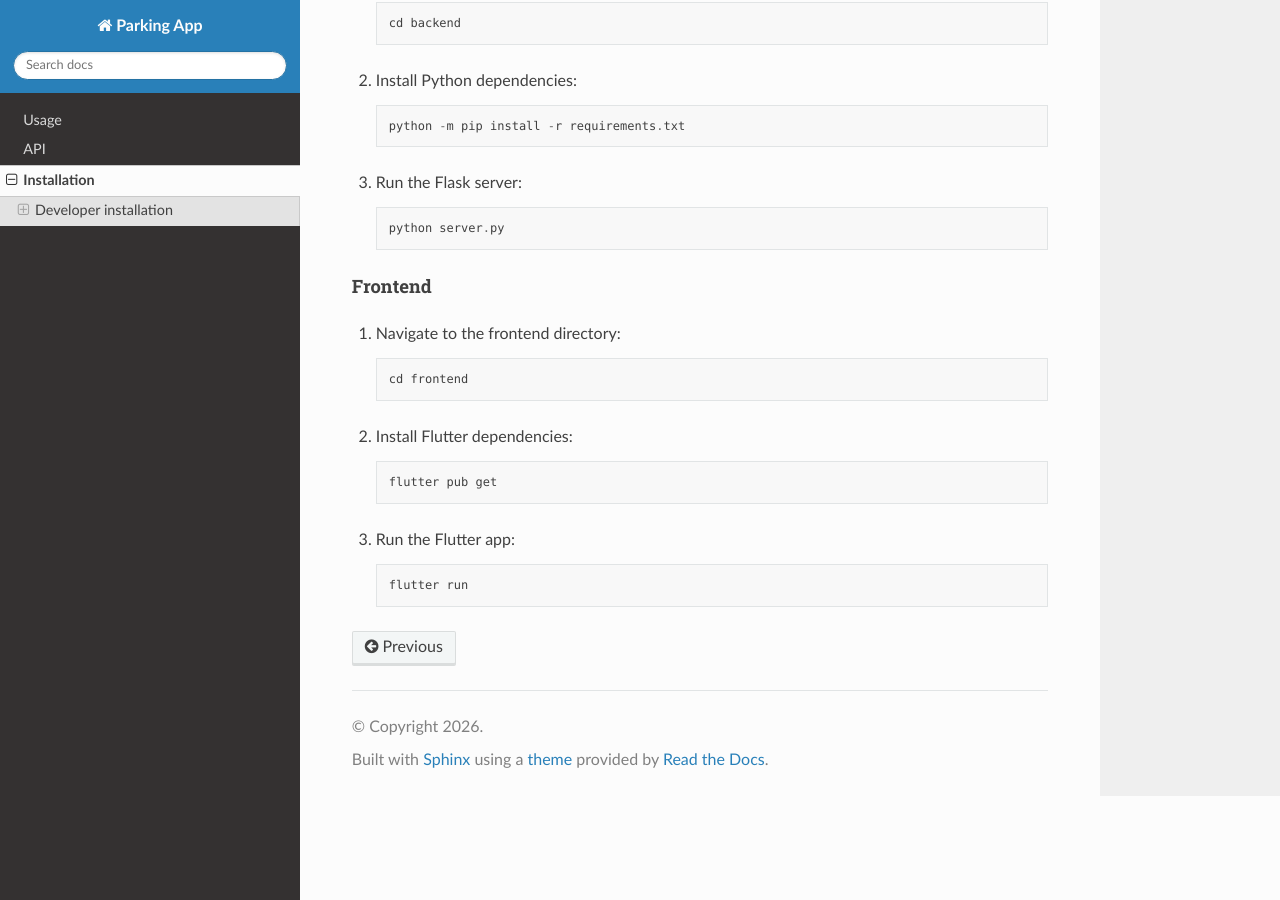
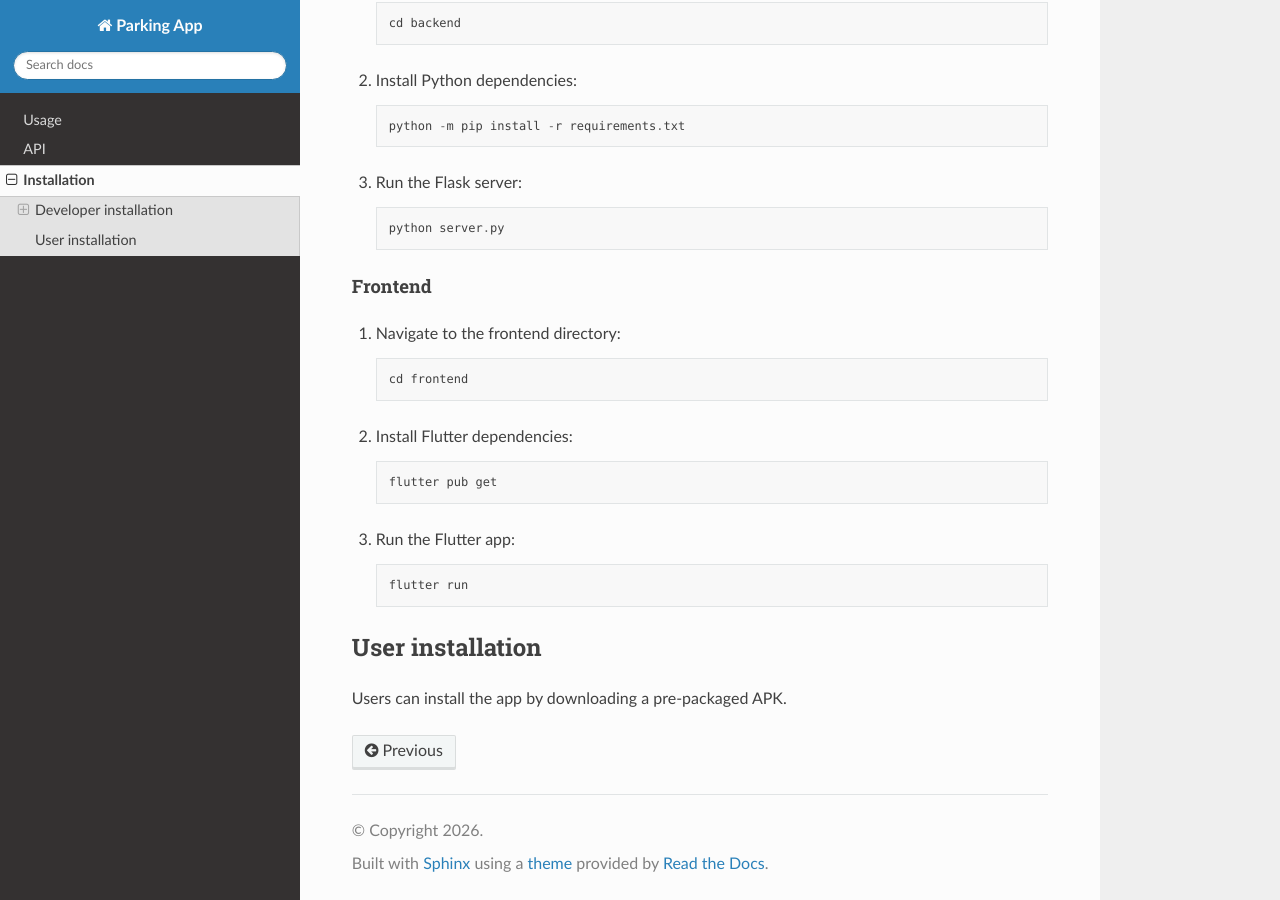
Before and after one commit to SETaP-2025-2026-Team-2a/documentation, a Sphinx documentation site: the page built from docs/source/installation.rst, in a window 1280 px wide and 900 px high, scrolled down 688 px. Built offline with Sphinx 7.4.7 and the Read the Docs theme 3.1.0, drawn with Linux system fonts in a browser that asks for light colours.

Commit message:
docs: user installation

```diff
--- a/docs/source/installation.rst
+++ b/docs/source/installation.rst
@@ -46,3 +46,9 @@ Frontend
 3. Run the Flutter app: ::
 
       flutter run
+
+
+User installation
+-----------------
+
+Users can install the app by downloading a pre-packaged APK.
```
